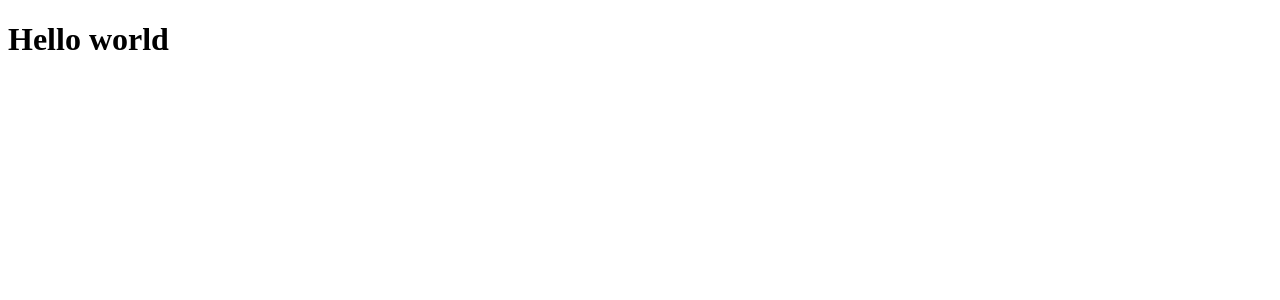
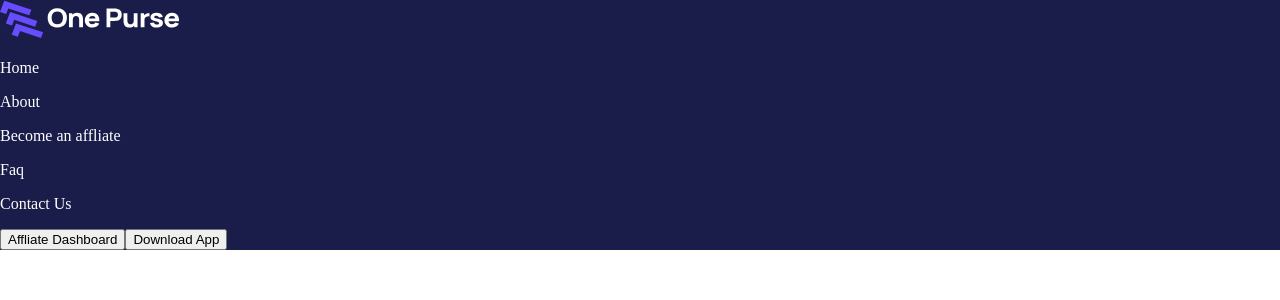
Before and after one commit to one-purse-org/onepurse-landing-page, a React (Create React App) app in the folder landing-page/: page / in a window 1280 px wide. Shown: the top 300 px of the page. Built offline with nearby package versions, Linux system fonts and the light colour scheme.

Commit message:
made template for navbar

```diff
--- a/landing-page/public/index.html
+++ b/landing-page/public/index.html
@@ -4,7 +4,7 @@
     <meta charset="utf-8" />
     <meta name="viewport" content="width=device-width, initial-scale=1" />
     <title>App</title>
-    <link rel="stylesheet" href="">
+    <link rel="stylesheet" href="styles.css">
   </head>
   <body>
     <noscript>You need to enable JavaScript to run this app.</noscript>
--- a/landing-page/public/styles.css
+++ b/landing-page/public/styles.css
@@ -0,0 +1,3 @@
+body{
+    margin: 0;
+}
--- a/landing-page/src/home/components/App.js
+++ b/landing-page/src/home/components/App.js
@@ -1,6 +1,15 @@
+import Navbar from "./Navbar";
+
+const styles = {
+
+}
+
 function App() {
   return (
-    <h1>Hello world</h1>
+    <div style={styles}>
+      <Navbar />
+    </div>
+
   );
 }
 
--- a/landing-page/src/home/components/Navbar.jsx
+++ b/landing-page/src/home/components/Navbar.jsx
@@ -1,7 +1,30 @@
 import React from "react";
 
+const styles = {
+  backgroundColor: "#1A1D4A",
+  color: "#fff"
+}
+
 function Navbar(){
-    <br />
+    return(
+    <div style={styles}>
+        <div className="logo">
+         <img src="logo.svg"/>
+        </div>
+
+        <div className="links">
+            <p>Home</p>
+            <p>About</p>
+            <p>Become an affliate</p>
+            <p>Faq</p>
+            <p>Contact Us</p>
+        </div>
+        <div className="nav-btn">
+            <button type="button">Affliate Dashboard</button>
+            <button type="button">Download App</button>
+        </div>
+    </div>
+    )
 }
 
 export default Navbar;
```
Also changed, not shown: landing-page/public/logo.svg (added).
